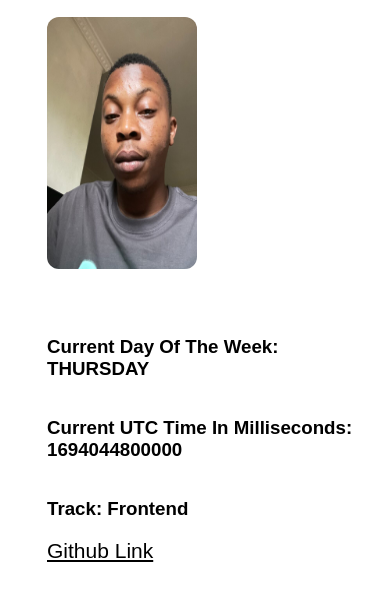
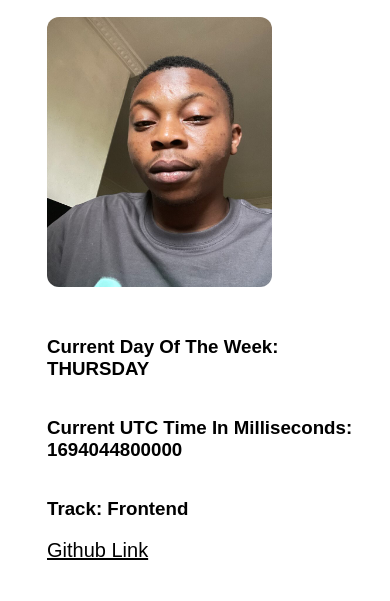
Before and after one commit to Seyifunmitan/hng-stage-1-task, a plain HTML site: page index.html in a window 390 px wide. Shown: the part 59-660 px from the top of the page. Drawn offline with Linux system fonts and the light colour scheme.

Commit message:
more done

```diff
--- a/index.html
+++ b/index.html
@@ -3,8 +3,7 @@
 <head>
    <meta charset="UTF-8">
    <meta name="viewport" content="width=device-width, initial-scale=1.0">
-   <title>Zediculz -HNG
-      10- Stage 1 Task
+   <title>Oluwaseyi - HNG10 - Stage 1 Task
    </title>
    <link rel="stylesheet" href="/style/main.css">
 </head>
--- a/style/main.css
+++ b/style/main.css
@@ -24,7 +24,6 @@ body {
          width: 50%;
          height: 84%;
          border-radius: 12px;
-         min-width: 80%;
       }
    }
 
@@ -37,3 +36,28 @@ body {
    color: #000;
    font-size: 21px;
 }
+
+@media screen and (max-width: 425px) {
+   .container {
+   width: 80%;
+   height: 100%;
+   & div {
+      width: 80%;
+      height: 300px;
+      & img {
+         width: 90%;
+         height: 90%;
+      }
+   }
+
+   &:h1, &:h3 {
+      padding: 4px;
+   }
+}
+
+.container a {
+   color: #000;
+   font-size: 20px;
+
+}
+}
```
